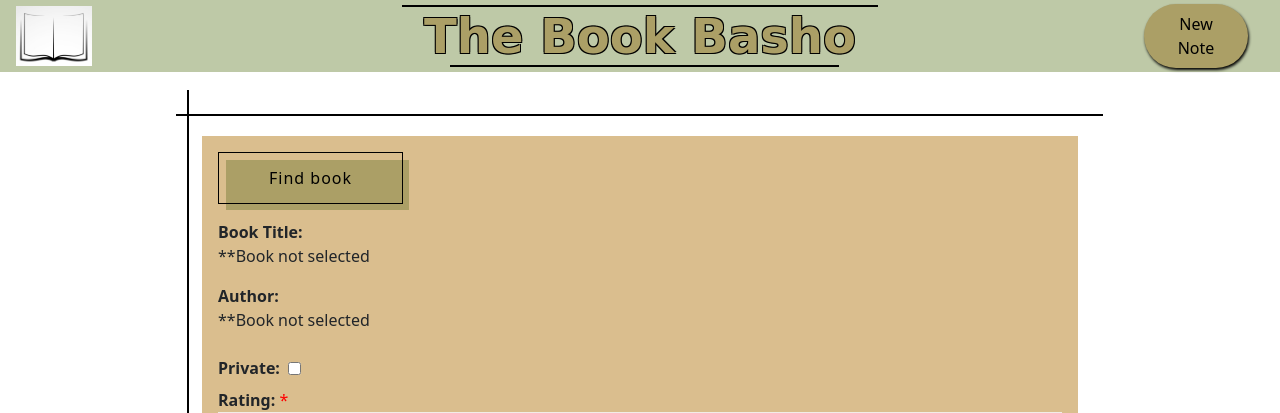
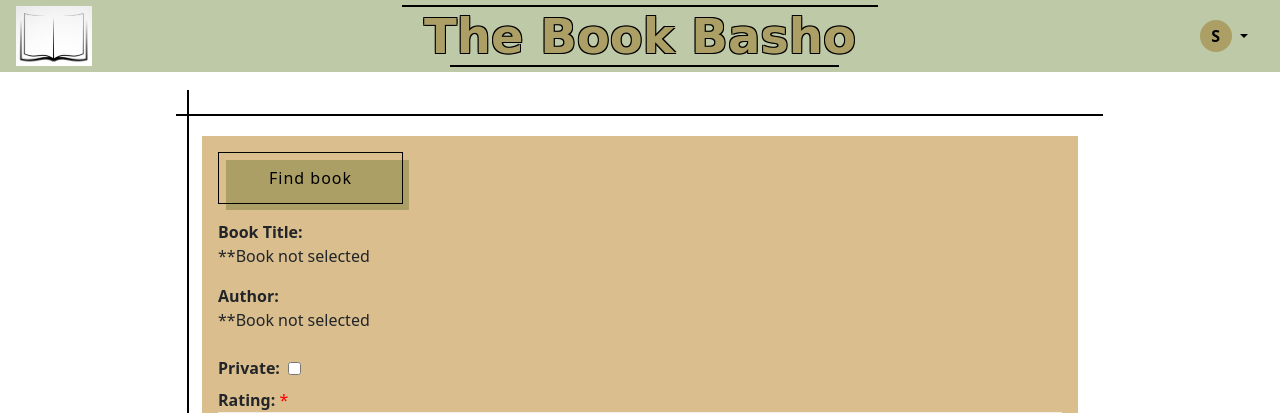
Before and after one commit to RLMP44/book-basho, a Node server app: page /add in a window 1280 px wide. Shown: the top 413 px of the page. Run offline with Node 20, Linux system fonts and the light colour scheme; the visitor is signed in with stand-in values (Sample User, id 1); some libraries are stand-ins or nearby versions; some web fonts are replaced.

Commit message:
update: add login button and user dropdown menu to navbar

```diff
--- a/public/styles/button.css
+++ b/public/styles/button.css
@@ -102,7 +102,7 @@
   display: none;
 }
 
-.add-button {
+.header-button {
   background-color: var(--main-dark-green);
   padding: .5rem 1rem;
   border-radius: 2rem;
@@ -110,7 +110,7 @@
   box-shadow: 1px 2px 3px black;
 }
 
-.add-button:hover {
+.header-button:hover {
   background-color: var(--main-green);
   transition: .5s;
 }
--- a/public/styles/index.css
+++ b/public/styles/index.css
@@ -35,6 +35,27 @@ body {
   align-self: center;
 }
 
+.dropdown {
+  align-self: center;
+  justify-self: right;
+}
+
+.dropdown-menu {
+  background-color: var(--main-white) !important;
+  box-shadow: 2px 2px 4px var(--text-grey);
+}
+
+.avatar-initial {
+  display: inline-block;
+  width: 32px;
+  height: 32px;
+  text-align: center;
+  font-weight: bold;
+  margin: 0;
+  padding: .25rem .7rem;
+  background-color: var(--main-dark-green);
+}
+
 .custom-footer {
   background-color: var(--main-green);
   width: 100vw;
--- a/public/styles/queries.css
+++ b/public/styles/queries.css
@@ -26,7 +26,7 @@
     grid-template-columns: 1fr 10fr 1fr;
   }
 
-  .add-button {
+  .header-button {
     padding: .5rem .7rem;
   }
 
--- a/views/partials/header.ejs
+++ b/views/partials/header.ejs
@@ -21,9 +21,34 @@
         <div class="title-text">The Book Basho</div>
       </a>
       <% if (locals.user) { %>
-        <form id="new-note" action="/add" method="get">
-          <button type="submit" class="add-button btn-desktop">New Note</button>
-          <button type="submit" class="add-button btn-mobile minimize-txt">New</button>
+        <div class="dropdown">
+          <a href="#" id="new-note" class="d-block link-body-emphasis text-decoration-none dropdown-toggle" data-bs-toggle="dropdown" aria-expanded="false">
+            <p class="rounded-circle avatar-initial">
+              <%= locals.user.name[0].toUpperCase() %>
+            </p>
+          </a>
+          <ul class="dropdown-menu text-small">
+            <li>
+              <a class="dropdown-item" href="#">Profile</a>
+            </li>
+            <li>
+              <a class="dropdown-item" href="/">Home</a>
+            </li>
+            <li>
+              <a class="dropdown-item" href="/add">New Note</a>
+            </li>
+            <li>
+              <hr class="dropdown-divider">
+            </li>
+            <li>
+              <a class="dropdown-item" href="/logout">Sign out</a>
+            </li>
+          </ul>
+        </div>
+      <% } else { %>
+        <form id="new-note" action="/login" method="get">
+          <button type="submit" class="header-button btn-desktop">Login</button>
+          <button type="submit" class="header-button btn-mobile minimize-txt">Login</button>
         </form>
       <% } %>
     </div>
```
